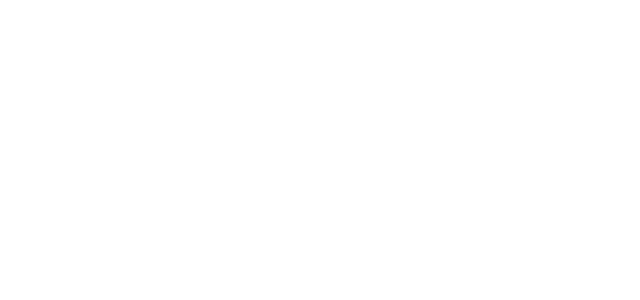
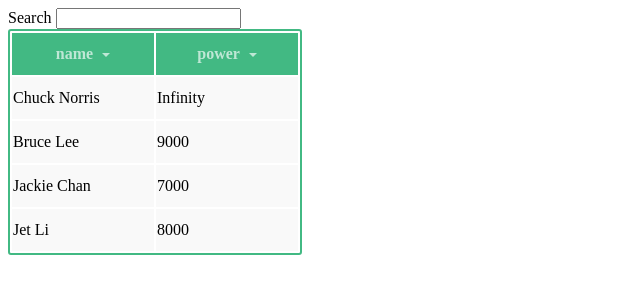
Before and after one commit to qingning123123/vue-project, a Vue app: page /module in a window 1280 px wide. Before the commit this address had no page. Shown: the top 300 px of the page, without its empty margins (0-640 px from the left). Built offline with nearby package versions, Linux system fonts and the light colour scheme.

Commit message:
网络组件-表格内容排序

```diff
--- a/src/router/index.js
+++ b/src/router/index.js
@@ -1,5 +1,5 @@
 import { createRouter, createWebHistory } from 'vue-router'
-import HomeView from '../views/HomeView.vue'
+import ModuleView from '../views/ModuleView.vue'
 import TodoView from '../views/TodoView.vue'
 import CartView from '@/views/CartView.vue'
 
@@ -7,8 +7,8 @@
   history: createWebHistory(import.meta.env.BASE_URL),
   routes: [
     {
-      path: '/',
-      component: HomeView,
+      path: '/module',
+      component: ModuleView,
     },
     {
       path: '/todo',
--- a/src/views/HomeView.vue
+++ /dev/null
@@ -1,9 +0,0 @@
-<script setup>
-</script>
-
-<template>
-  <main class="a">
-    <div class="b">cedawdad</div>
-    购物车
-  </main>
-</template>
--- /dev/null
+++ b/src/views/ModuleView.vue
@@ -0,0 +1,123 @@
+<script setup>
+import { computed, ref, watch } from 'vue'
+
+const gridColumns = ref(['name', 'power'])
+const gridData = ref([
+  { name: 'Chuck Norris', power: Infinity },
+  { name: 'Bruce Lee', power: 9000 },
+  { name: 'Jackie Chan', power: 7000 },
+  { name: 'Jet Li', power: 8000 }
+])
+const selected = ref('')  //选中的列
+const search =ref('')  //搜索的内容
+const ascendingOrder = ref(true)  //升序状态
+
+//排序状态切换
+const sortState = (value) => {
+  if (selected.value === value) {
+    ascendingOrder.value = !ascendingOrder.value
+  } else {
+    ascendingOrder.value = true
+    selected.value = value
+  }
+}
+
+//搜索+排序后的数组
+const searchSortData = computed(() => {
+  //搜索
+  const searchData = gridData.value.filter((item) => {
+     return item.name.toLowerCase().includes(search.value.toLowerCase()) || String(item.power).includes(search.value)
+  })
+
+  //排序
+  return searchData.sort((a, b) => {
+    if (selected.value === 'name') {
+      const nameA = a.name.toLowerCase()
+      const nameB = b.name.toLowerCase()
+      if(nameA > nameB) {return ascendingOrder.value ? 1:-1}
+      if (nameA < nameB) { return ascendingOrder.value ? -1 : 1 }
+      return 0
+    } else if (selected.value === 'power') {
+      return ascendingOrder.value ? a.power - b.power : b.power - a.power
+    }
+    return 0
+  })
+})
+</script>
+
+<template>
+<div>
+  <div>
+    Search
+    <input type="text" v-model="search">
+  </div>
+  <h5 v-if="searchSortData.length === 0">No matches found</h5>
+  <table v-else>
+    <thead>
+      <tr>
+        <th v-for="(value , index) in gridColumns" :key="index" @click="sortState(value)"
+        :class="{ color: selected === value }"
+        >
+          {{ value }}
+          <span class="arrow" :class="ascendingOrder && selected === value ? 'asc color' : 'dsc color'"></span>
+        </th>
+      </tr>
+    </thead>
+    <tr v-for="(value , index) in searchSortData" :key="index">
+      <td>{{ value.name }}</td>
+      <td>{{ value.power }}</td>
+    </tr>
+  </table>
+</div>
+</template>
+
+<style>
+table {
+  border: 2px solid #42b983;
+  border-radius: 3px;
+  background-color: #fff;
+}
+
+th {
+  width: 140px;
+  height: 40px;
+  background-color: #42b983;
+  color: rgba(255, 255, 255,0.66);
+  cursor: pointer;
+  user-select: none;
+  opacity: 1;
+}
+
+.color {
+  color: rgba(255, 255, 255,1);
+}
+
+td {
+  width: 140px;
+  height: 40px;
+  background-color: #f9f9f9;
+}
+
+.arrow {
+  display: inline-block;
+  vertical-align: middle;
+  width: 0;
+  height: 0;
+  margin-left: 5px;
+  opacity: 0.66;
+}
+
+/* 向上三角形 */
+.arrow.asc {
+  border-left: 4px solid transparent;
+  border-right: 4px solid transparent;
+  border-bottom: 4px solid #fff;
+}
+
+/* 向下三角形 */
+.arrow.dsc {
+  border-left: 4px solid transparent;
+  border-right: 4px solid transparent;
+  border-top: 4px solid #fff;
+}
+</style>
```
